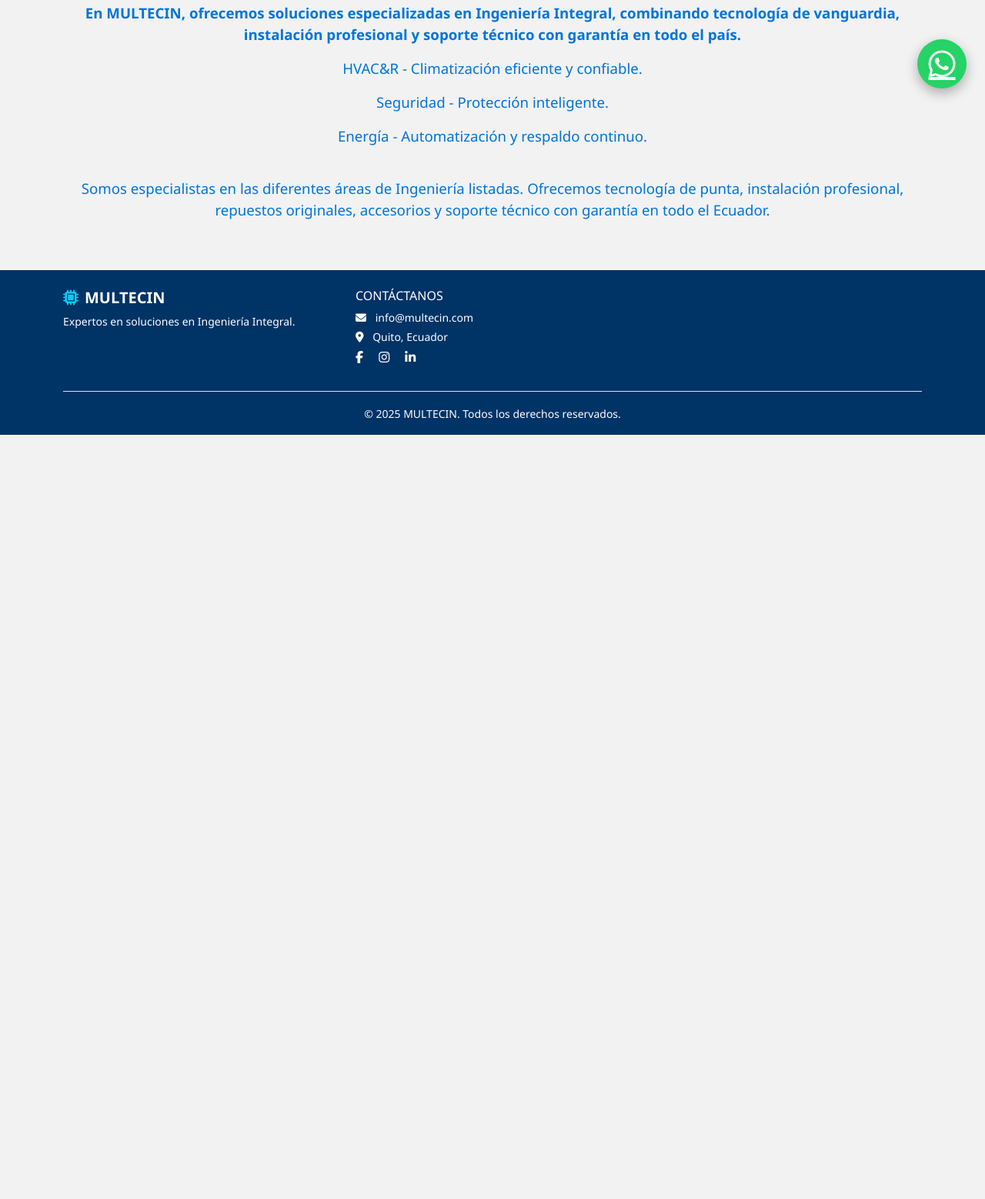
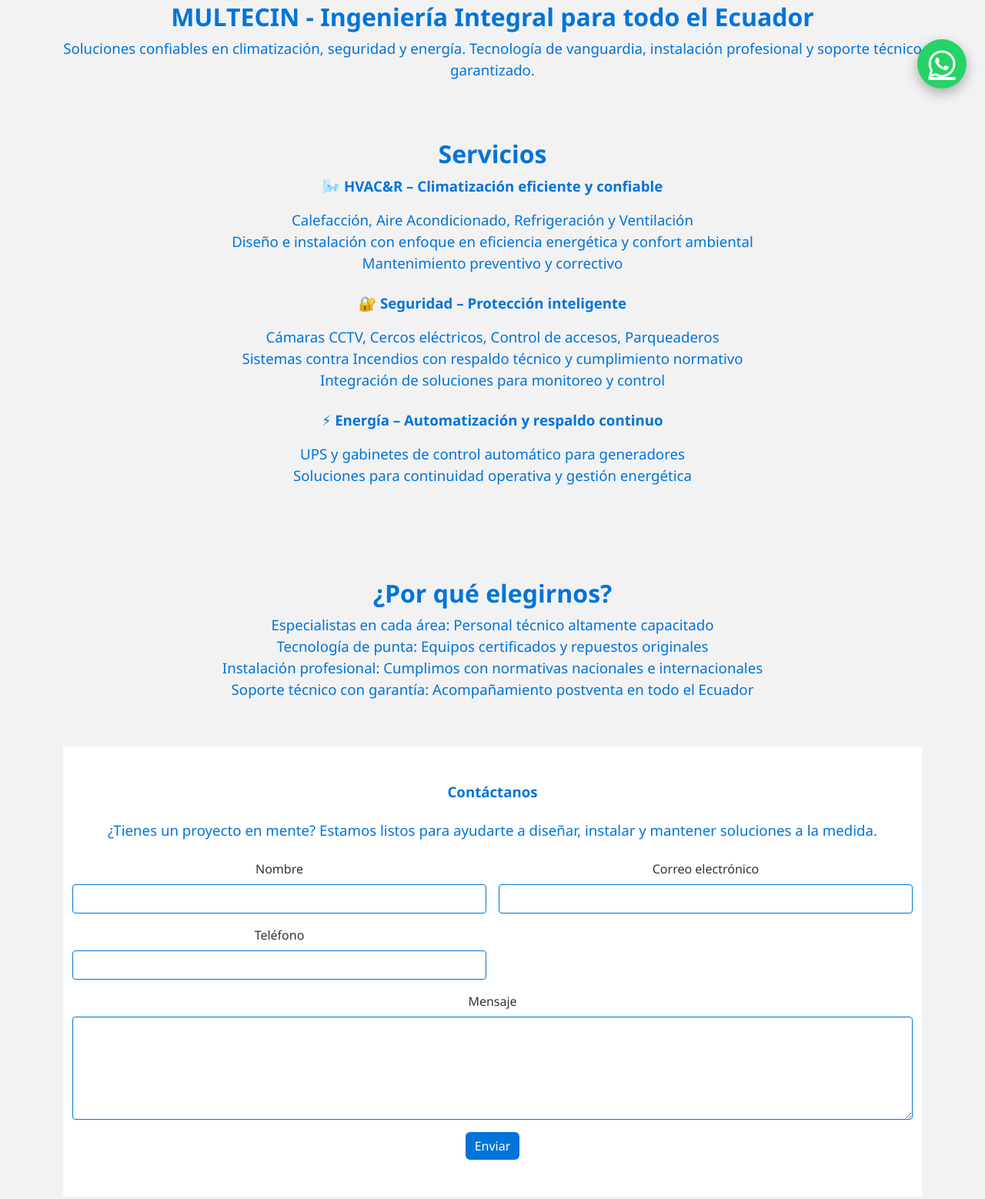
Before and after one commit to edgaldo/multecin-site, a plain HTML site: page index.html in a window 1280 px wide. Shown: the part 661-2219 px from the top of the page at 77% size. Before the commit the page ends 1226 px from the top, so only its background shows below. Drawn offline with nearby package versions, Linux system fonts and the light colour scheme.

Commit message:
modificacion texto servicios

```diff
--- a/css/styles.css
+++ b/css/styles.css
@@ -223,6 +223,21 @@ footer p {
   font-size: 14pt;
 }
 
+.texto-azul {
+  color: var(--azul-principal);
+}
+
+.texto-azul-destacado {
+  color: var(--azul-principal);
+  font-weight: bold;
+}
+
 .texto-arriba {
   color: var(--azul-oscuro);
 }
+
+.no-bullets {
+  list-style: none;
+  padding: 0;
+  margin: 0;
+}
--- a/index.html
+++ b/index.html
@@ -46,12 +46,84 @@
 
     <div class="container">
       <br>
-      <p class="texto-destacado">En MULTECIN, ofrecemos soluciones especializadas en Ingeniería Integral, combinando tecnología de vanguardia, instalación profesional y soporte técnico con garantía en todo el país.</p>
-      <p class="texto-normal">HVAC&R - Climatización eficiente y confiable.</p>
-      <p class="texto-normal">Seguridad - Protección inteligente.</p>
-      <p class="texto-normal">Energía - Automatización y respaldo continuo.</p>
-      <br>
-      <p class="texto-normal">Somos especialistas en las diferentes áreas de Ingeniería listadas. Ofrecemos tecnología de punta, instalación profesional, repuestos originales, accesorios y soporte técnico con garantía en todo el Ecuador.</p>
+      <h2 class="texto-azul-destacado">MULTECIN - Ingeniería Integral para todo el Ecuador</h2>
+      <p class="texto-normal">Soluciones confiables en climatización, seguridad y energía. Tecnología de vanguardia,
+        instalación profesional y soporte técnico garantizado.</p>
+      <section id="servicios">
+        <h2 class="texto-azul-destacado">Servicios</h2>
+        <article>
+          <p class="texto-destacado">🌬️ HVAC&R – Climatización eficiente y confiable</p>
+          <ul class="no-bullets">
+            <li class="texto-normal">Calefacción, Aire Acondicionado, Refrigeración y Ventilación</li>
+            <li class="texto-normal">Diseño e instalación con enfoque en eficiencia energética y confort ambiental</li>
+            <li class="texto-normal">Mantenimiento preventivo y correctivo</li>
+          </ul>
+        </article>
+        <br>
+        <article>
+          <p class="texto-destacado">🔐 Seguridad – Protección inteligente</p>
+          <ul class="no-bullets">
+            <li class="texto-normal">Cámaras CCTV, Cercos eléctricos, Control de accesos, Parqueaderos</li>
+            <li class="texto-normal">Sistemas contra Incendios con respaldo técnico y cumplimiento normativo</li>
+            <li class="texto-normal">Integración de soluciones para monitoreo y control</li>
+          </ul>
+        </article>
+        <br>
+        <article>
+          <p class="texto-destacado">⚡ Energía – Automatización y respaldo continuo</p>
+          <ul class="no-bullets">
+            <li class="texto-normal">UPS y gabinetes de control automático para generadores</li>
+            <li class="texto-normal">Soluciones para continuidad operativa y gestión energética</li>
+          </ul>
+        </article>
+      </section>
+      <section id="porque-elegirnos">
+        <h2 class="texto-azul-destacado">¿Por qué elegirnos?</h2>
+        <ul class="no-bullets">
+          <li class="texto-normal">Especialistas en cada área: Personal técnico altamente capacitado</li>
+          <li class="texto-normal">Tecnología de punta: Equipos certificados y repuestos originales</li>
+          <li class="texto-normal">Instalación profesional: Cumplimos con normativas nacionales e internacionales</li>
+          <li class="texto-normal">Soporte técnico con garantía: Acompañamiento postventa en todo el Ecuador</li>
+        </ul>
+      </section>
+      <section id="contacto" class="bg-white py-5">
+        <div class="container">
+          <h2 class="texto-destacado mb-4">Contáctanos</h2>
+          <p class="texto-normal mb-4">
+            ¿Tienes un proyecto en mente? Estamos listos para ayudarte a diseñar, instalar y mantener soluciones a la
+            medida.
+          </p>
+
+          <form action="mailto:info@multecin.ec" method="post" enctype="text/plain" class="row g-3">
+            <div class="col-md-6">
+              <label for="nombre" class="form-label">Nombre</label>
+              <input type="text" id="nombre" name="nombre" class="form-control" required>
+            </div>
+
+            <div class="col-md-6">
+              <label for="email" class="form-label">Correo electrónico</label>
+              <input type="email" id="email" name="email" class="form-control" required>
+            </div>
+
+            <div class="col-md-6">
+              <label for="telefono" class="form-label">Teléfono</label>
+              <input type="tel" id="telefono" name="telefono" class="form-control">
+            </div>
+
+            <div class="col-12">
+              <label for="mensaje" class="form-label">Mensaje</label>
+              <textarea id="mensaje" name="mensaje" rows="5" class="form-control" required></textarea>
+            </div>
+
+            <div class="col-12">
+              <button type="submit" class="btn btn-primary">Enviar</button>
+            </div>
+          </form>
+        </div>
+      </section>
+
+
+
     </div>
   </section>
 
```
